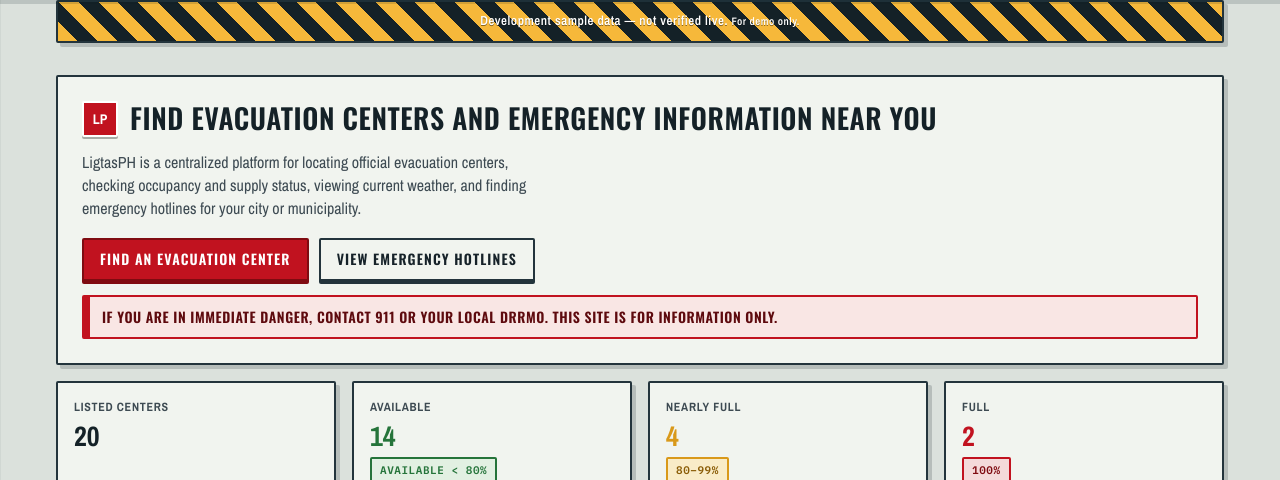
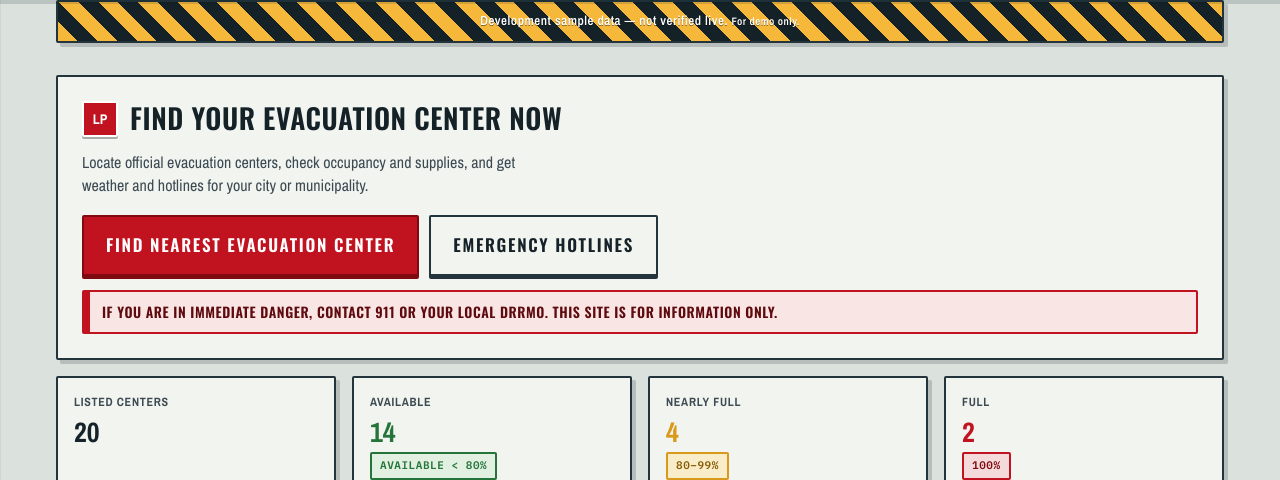
Before and after one commit to Makusu10/LigtasPH, a Flask app: page / in a window 1280 px wide. Shown: the part 68-548 px from the top of the page. Run offline with Flask 3, Linux system fonts and the light colour scheme; data comes from the database, SQL or seed files in the repository; data that the repository does not hold is empty; some libraries are stand-ins or nearby versions; grey boxes are pictures that could not be loaded.

Commit message:
style(gui): dispatcher copy + dominant emergency CTAs
- Home hero reads as an order ('Find your evacuation center now') with a
  big red Find Nearest CTA plus secondary Emergency Hotlines.
- Directory and hotlines open with an emergency action band (map / Call 911).
- Weather intro drops provider jargon for an instruction plus source note.

```diff
--- a/templates/public/home.html
+++ b/templates/public/home.html
@@ -4,19 +4,19 @@
 <section class="card" style="padding:24px; display:grid; gap:14px;">
   <div style="display:flex; gap:12px; align-items:center;">
     <span class="nav-brand-mark" style="width:36px;height:36px; font-size:14px;">LP</span>
-    <h1 style="margin:0; font-size:28px; line-height:1.1; color:var(--navy);">Find evacuation centers and emergency information near you</h1>
+    <h1 style="margin:0; font-size:28px; line-height:1.1;">Find your evacuation center now</h1>
   </div>
-  <p style="color:var(--text-secondary); margin:0; max-width:65ch;">LigtasPH is a centralized platform for locating official evacuation centers, checking occupancy and supply status, viewing current weather, and finding emergency hotlines for your city or municipality.</p>
+  <p style="color:var(--text-secondary); margin:0; max-width:65ch;">Locate official evacuation centers, check occupancy and supplies, and get weather and hotlines for your city or municipality.</p>
   <div style="display:flex; gap:10px; flex-wrap:wrap; margin-top:4px;">
-    <a href="{{ url_for('public.map_page') }}" class="btn btn-primary">Find an Evacuation Center</a>
-    <a href="{{ url_for('public.hotlines_page') }}" class="btn btn-secondary">View Emergency Hotlines</a>
+    <a href="{{ url_for('public.map_page') }}" class="btn btn-primary btn-lg">Find Nearest Evacuation Center</a>
+    <a href="{{ url_for('public.hotlines_page') }}" class="btn btn-secondary btn-lg">Emergency Hotlines</a>
   </div>
   <div style="background:#f9e6e4; border:2px solid var(--red); border-left:8px solid var(--red); padding:10px 12px; border-radius:2px; color:#5e0a0e; font-weight:600; font-family:var(--font-display); font-size:14px; letter-spacing:0.04em; text-transform:uppercase;">If you are in immediate danger, contact 911 or your local DRRMO. This site is for information only.</div>
 </section>
 
 <section style="margin-top:16px;">
   <div class="grid-4">
-    <div class="card stat-card"><div style="color:var(--text-secondary); font-size:12px; font-weight:700; letter-spacing:0.06em; text-transform:uppercase;">Listed Centers</div><div style="font-size:28px; font-weight:800; color:var(--navy);">{{ total }}</div></div>
+    <div class="card stat-card"><div style="color:var(--text-secondary); font-size:12px; font-weight:700; letter-spacing:0.06em; text-transform:uppercase;">Listed Centers</div><div class="stat-num" style="font-size:28px; font-weight:800;">{{ total }}</div></div>
     <div class="card stat-card"><div style="color:var(--text-secondary); font-size:12px; font-weight:700; letter-spacing:0.06em; text-transform:uppercase;">Available</div><div style="font-size:28px; font-weight:800; color:var(--green);">{{ available }}</div><span class="badge badge-available">Available < 80%</span></div>
     <div class="card stat-card"><div style="color:var(--text-secondary); font-size:12px; font-weight:700; letter-spacing:0.06em; text-transform:uppercase;">Nearly Full</div><div style="font-size:28px; font-weight:800; color:var(--orange);">{{ nearly }}</div><span class="badge badge-nearly">80–99%</span></div>
     <div class="card stat-card"><div style="color:var(--text-secondary); font-size:12px; font-weight:700; letter-spacing:0.06em; text-transform:uppercase;">Full</div><div style="font-size:28px; font-weight:800; color:var(--red);">{{ full }}</div><span class="badge badge-full">100%</span></div>
--- a/templates/public/weather.html
+++ b/templates/public/weather.html
@@ -2,7 +2,7 @@
 {% block title %}Weather — LigtasPH{% endblock %}
 {% block content %}
 <h1 style="margin:0 0 4px;">Weather</h1>
-<p style="color:var(--text-secondary); margin:0 0 16px; font-size:14px;">OpenWeather (primary, free key) → Open-Meteo (no key, hourly visuals) — key never exposed. Pick any of the 17 NCR LGUs or use your location.</p>
+<p style="color:var(--text-secondary); margin:0 0 16px; font-size:14px;">Weather for any of the 17 NCR LGUs or your exact location. Sources: OpenWeather → Open-Meteo. Verify against official advisories before acting.</p>
 
 <div style="display:flex; gap:8px; flex-wrap:wrap; margin-bottom:10px;">
   <button id="locBtn" class="btn btn-secondary" type="button"><i data-lucide="locate-fixed" style="width:16px;height:16px;"></i> Use My Location</button>
```
Also changed, not shown: templates/public/directory.html (+7 -0 lines), templates/public/hotlines.html (+7 -0 lines).
